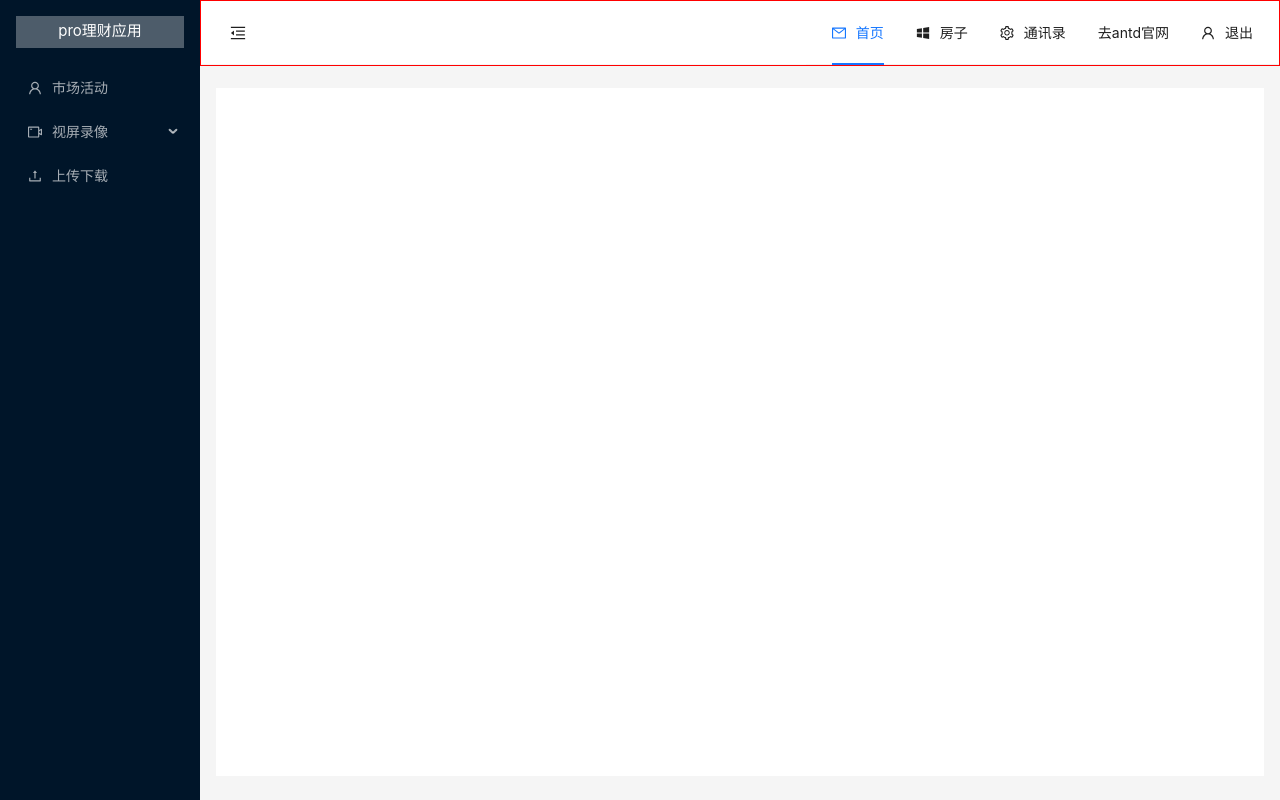
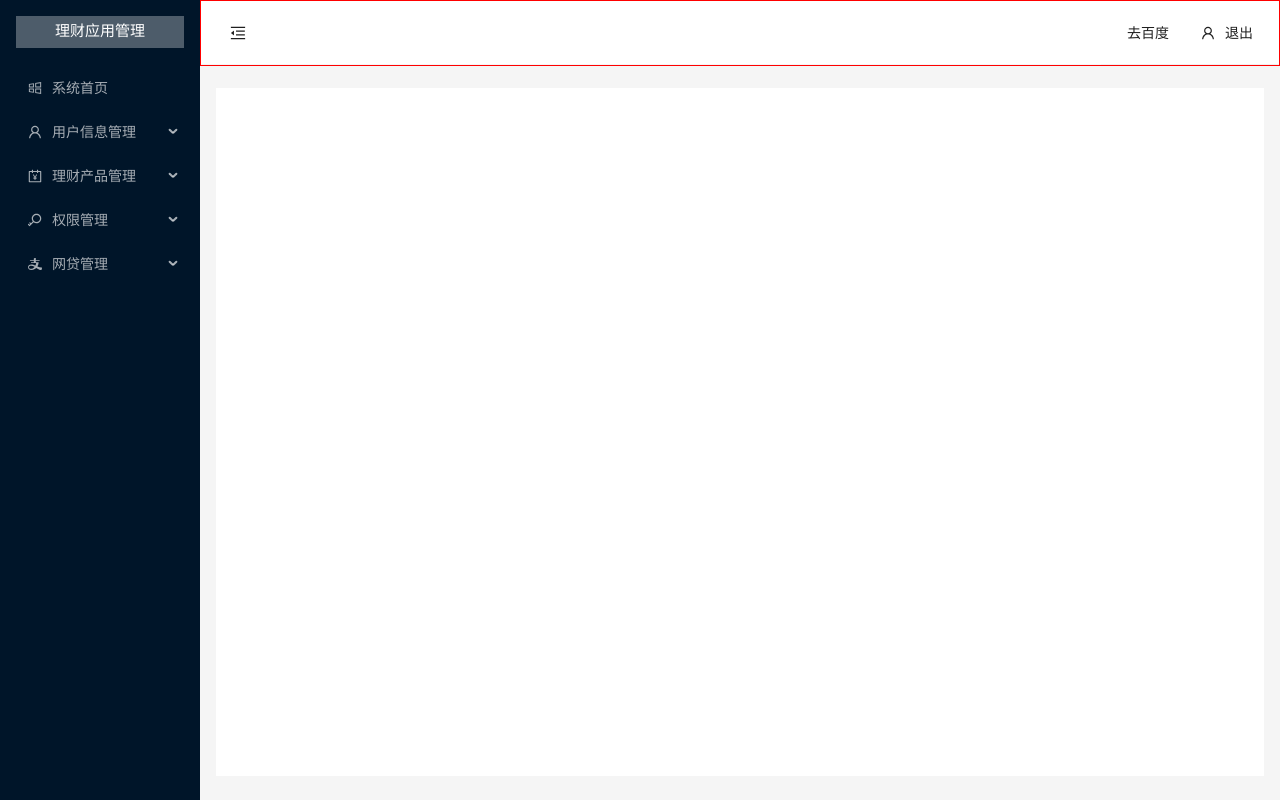
Before and after one commit to woaisinile/finance-ui, a React (Create React App) app: page /mainLayout in a window 1280 px wide. Built offline with nearby package versions, Linux system fonts and the light colour scheme.

Commit message:
主页面布局完善

```diff
--- a/package.json
+++ b/package.json
@@ -3,6 +3,7 @@
   "version": "0.1.0",
   "private": true,
   "dependencies": {
+    "@ant-design/icons": "^5.2.6",
     "@testing-library/jest-dom": "^5.17.0",
     "@testing-library/react": "^13.4.0",
     "@testing-library/user-event": "^13.5.0",
--- a/src/views/layout/MainLayout.js
+++ b/src/views/layout/MainLayout.js
@@ -7,7 +7,7 @@ import {
     UserOutlined,
     VideoCameraOutlined,
     MailOutlined,
-    SettingOutlined, WindowsFilled
+    SettingOutlined, WindowsFilled, WindowsOutlined, AccountBookOutlined, KeyOutlined, AlipayOutlined
 } from '@ant-design/icons';
 import { Layout, Menu, Button, theme } from 'antd';
 import './MainLayout.css'
@@ -22,54 +22,9 @@ const {
 // 顶部导航栏
 const items = [
     {
-        label: '首页',
-        key: 'mail',
-        icon: <MailOutlined />,
-    },
-    {
-        label: '房子',
-        key: 'app',
-        icon: <WindowsFilled />,
-    },
-    {
-        label: '通讯录',
-        key: 'SubMenu',
-        icon: <SettingOutlined />,
-        children: [
-            {
-                type: 'group',
-                label: '老王',
-                children: [
-                    {
-                        label: '大王',
-                        key: 'bowing',
-                    },
-                    {
-                        label: '小王',
-                        key: 'setting:2',
-                    },
-                ],
-            },
-            {
-                type: 'group',
-                label: '老李',
-                children: [
-                    {
-                        label: '大李',
-                        key: 'setting:3',
-                    },
-                    {
-                        label: '小李',
-                        key: 'setting:4',
-                    },
-                ],
-            },
-        ],
-    },
-    {
         label: (
             <a href="https://www.baidu.com" target="_blank" rel="noopener noreferrer">
-                去antd官网
+                去百度
             </a>
         ),
         key: 'alipay',
@@ -82,29 +37,85 @@ const items = [
 ];
 const leftItems = [
     {
-        key: 'marketActivity',
-        icon: <UserOutlined />,
-        label: '市场活动',
+        key: 'systemHome',
+        icon: <WindowsOutlined />,
+        label: '系统首页',
     },
     {
-        key: '2',
-        icon: <VideoCameraOutlined />,
-        label: '视屏录像',
+        key: 'userInfoManage',
+        icon: <UserOutlined />,
+        label: '用户信息管理',
         children: [
             {
-                key: '2-1',
-                label: '视屏'
+                key: 'userInfo',
+                label: '用户信息'
             },
             {
-                key: '2-2',
-                label: '录像'
+                key: 'bankCard',
+                label: '银行卡'
+            },
+            {
+                key: 'humanReport',
+                label: '个人征信'
             }
         ]
     },
     {
-        key: '3',
-        icon: <UploadOutlined />,
-        label: '上传下载',
+        key: 'financeProductManage',
+        icon: <AccountBookOutlined />,
+        label: '理财产品管理',
+        children: [
+            {
+                key: 'change',
+                label: '零钱理财'
+            },
+            {
+                key: 'wage',
+                label: '工资理财'
+            },
+            {
+                key: 'time',
+                label: '期限理财'
+            },
+            {
+                key: 'fund',
+                label: '基金理财'
+            },
+            {
+                key: 'bank',
+                label: '精选银行'
+            }
+        ]
+    },
+    {
+        key: 'authorityMange',
+        icon: <KeyOutlined />,
+        label: '权限管理',
+        children: [
+            {
+                key: 'userRights',
+                label: '用户权限'
+            },
+            {
+                key: 'adminRights',
+                label: '管理员权限'
+            }
+        ]
+    },
+    {
+        key: 'onlineLoanMange',
+        icon: <AlipayOutlined />,
+        label: '网贷管理',
+        children: [
+            {
+                key: 'onlineLoanCheck',
+                label: '网贷审核'
+            },
+            {
+                key: 'onlineLoanInfo',
+                label: '网贷信息'
+            }
+        ]
     }
 ]
 export default function MainLayout(){
@@ -140,7 +151,7 @@ export default function MainLayout(){
         <Layout className={'mainLayout'}>
             <Sider trigger={null} collapsible collapsed={collapsed}>
                 <div className="demo-logo-vertical" />
-                <div className={'logo'}>{collapsed ? 'pro' : 'pro理财应用'}</div>
+                <div className={'logo'}>{collapsed ? '理财' : '理财应用管理'}</div>
                 <Menu
                     theme="dark"
                     mode="inline"
```
